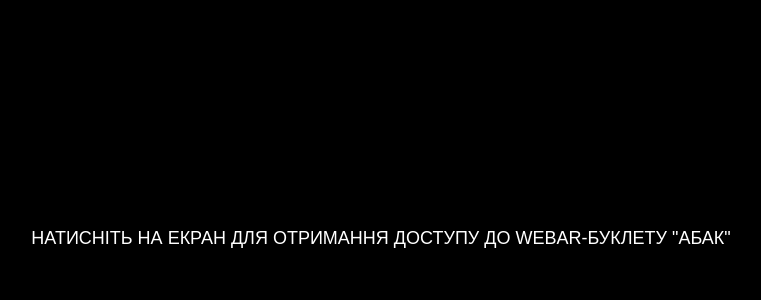
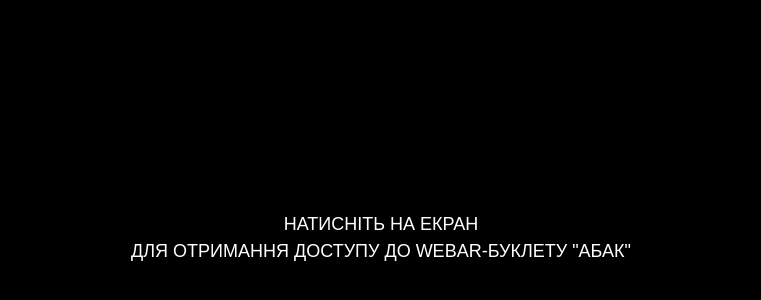
Before and after one commit to BordiyanNick/WebAR-Example, a plain HTML site: page index.html in a window 1280 px wide. Shown: the part 162-462 px from the top of the page, without its empty margins (259-1020 px from the left). Drawn offline with nearby package versions, Linux system fonts and the light colour scheme.

Commit message:
Update index.html

```diff
--- a/index.html
+++ b/index.html
@@ -27,7 +27,9 @@
                 text-transform: uppercase; font-family: Arial, Helvetica, sans-serif; font-weight: 400; line-height: 1.5em; font-size: large; white-space: nowrap;
                 user-select: none; pointer-events: none;
             ">
-            Натисніть на екран для отримання доступу до WebAR-буклету "Абак"
+            Натисніть на екран
+            <br>
+            для отримання доступу до WebAR-буклету "Абак"
         </div>
     </div>
 
```
